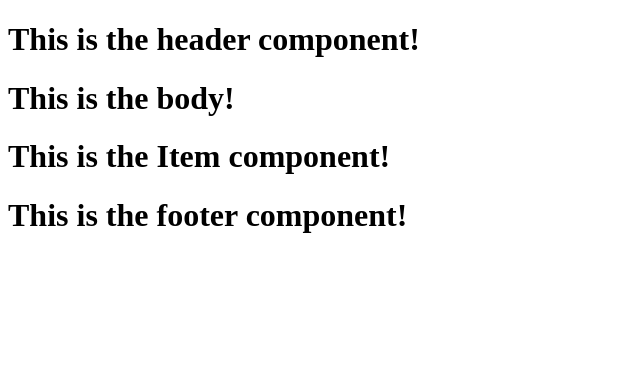
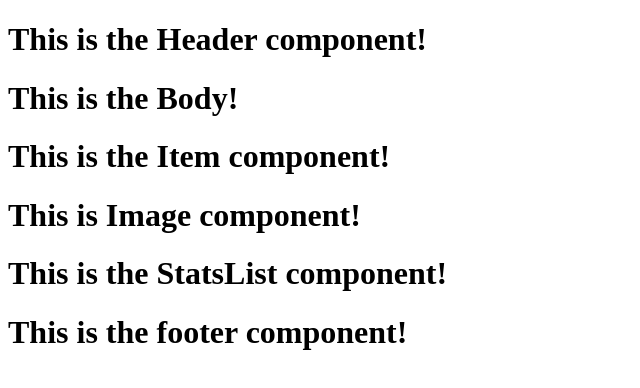
Before and after one commit to ConnorJohnHughes/useEffect, a React (Vite) app: page / in a window 1280 px wide. Shown: the top 388 px of the page, without its empty margins (0-640 px from the left). Built offline with nearby package versions, Linux system fonts and the light colour scheme.

Commit message:
Finished Component Architecture

```diff
--- a/src/App.jsx
+++ b/src/App.jsx
@@ -3,6 +3,8 @@ import Body from './components/Body'
 import Header from './components/Header'
 import Footer from './components/Footer'
 import Item from './components/Item'
+import Image from './components/Image'
+import StatsList from './components/StatsList'
 
 function App() {
 
@@ -12,6 +14,8 @@ function App() {
     <Header />
     <Body />
     <Item />
+    <Image />
+    <StatsList />
     <Footer />
     </>
   )
--- a/src/components/Body.jsx
+++ b/src/components/Body.jsx
@@ -3,7 +3,7 @@ import '../components/Body.css'
 export default function Body(){
     return(
     <>
-        <h1 className='body-h1'>This is the body!</h1>
+        <h1 className='body-h1'>This is the Body!</h1>
         <div className="body-container">
 
         </div>
--- a/src/components/Header.jsx
+++ b/src/components/Header.jsx
@@ -2,6 +2,6 @@ import '../components/Header.css'
 
 export default function Header() {
   return (
-    <h1>This is the header component!</h1>
+    <h1>This is the Header component!</h1>
   )
 }
--- /dev/null
+++ b/src/components/Image.jsx
@@ -0,0 +1,7 @@
+import '../components/Image.css'
+
+export default function Image() {
+  return (
+    <h1>This is Image component!</h1>
+  )
+}
--- a/src/components/Item.jsx
+++ b/src/components/Item.jsx
@@ -1,4 +1,6 @@
 import '../components/Item.css'
+import '../components/Image'
+import '../components/StatsList'
 
 export default function Item() {
   return (
--- /dev/null
+++ b/src/components/StatsList.jsx
@@ -0,0 +1,7 @@
+import '../components/StatsList.css'
+
+export default function StatsList() {
+  return (
+    <h1>This is the StatsList component!</h1>
+  )
+}
```
Also changed, not shown: src/components/Image.css (added), src/components/StatsList.css (added).
